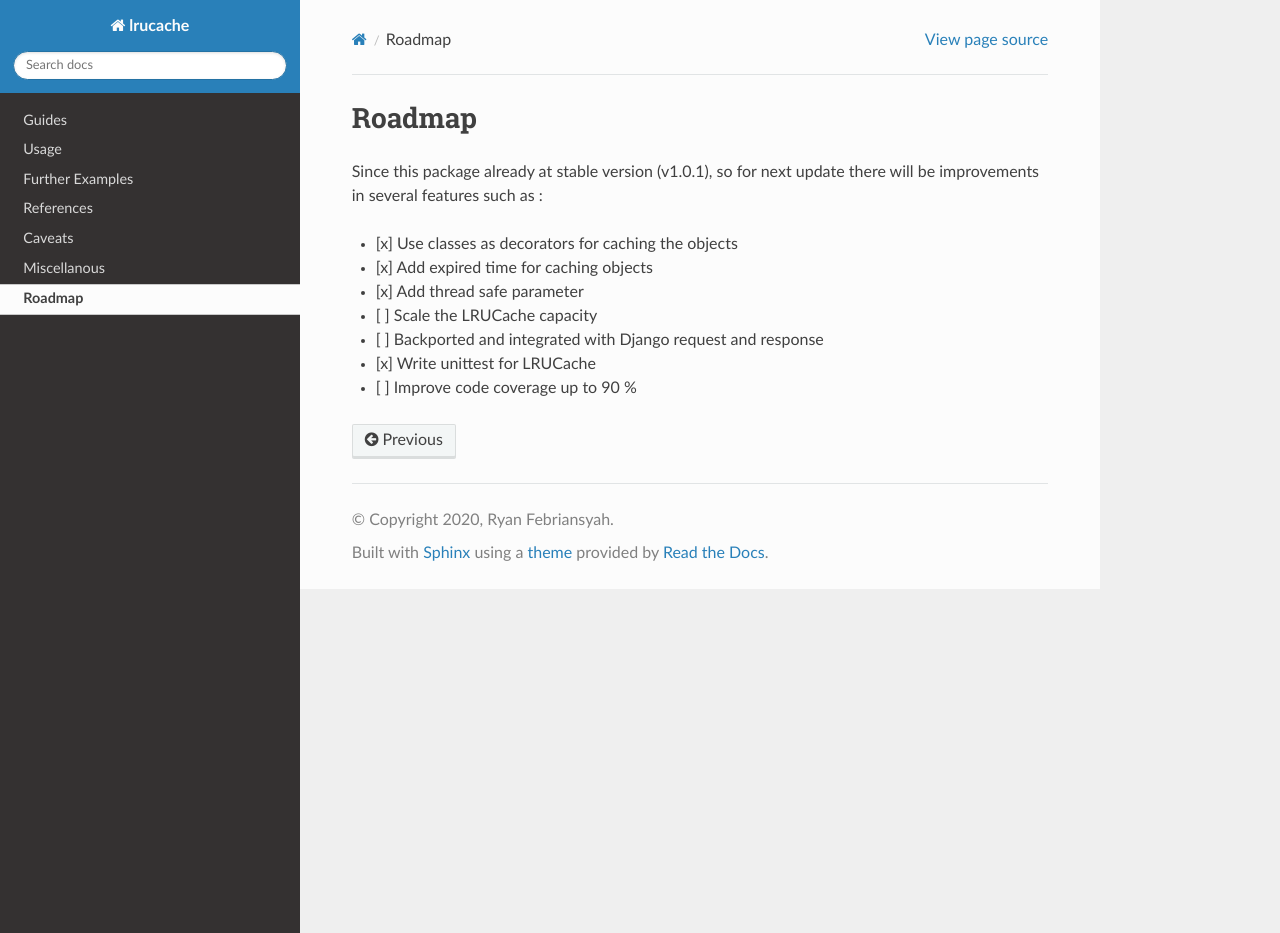
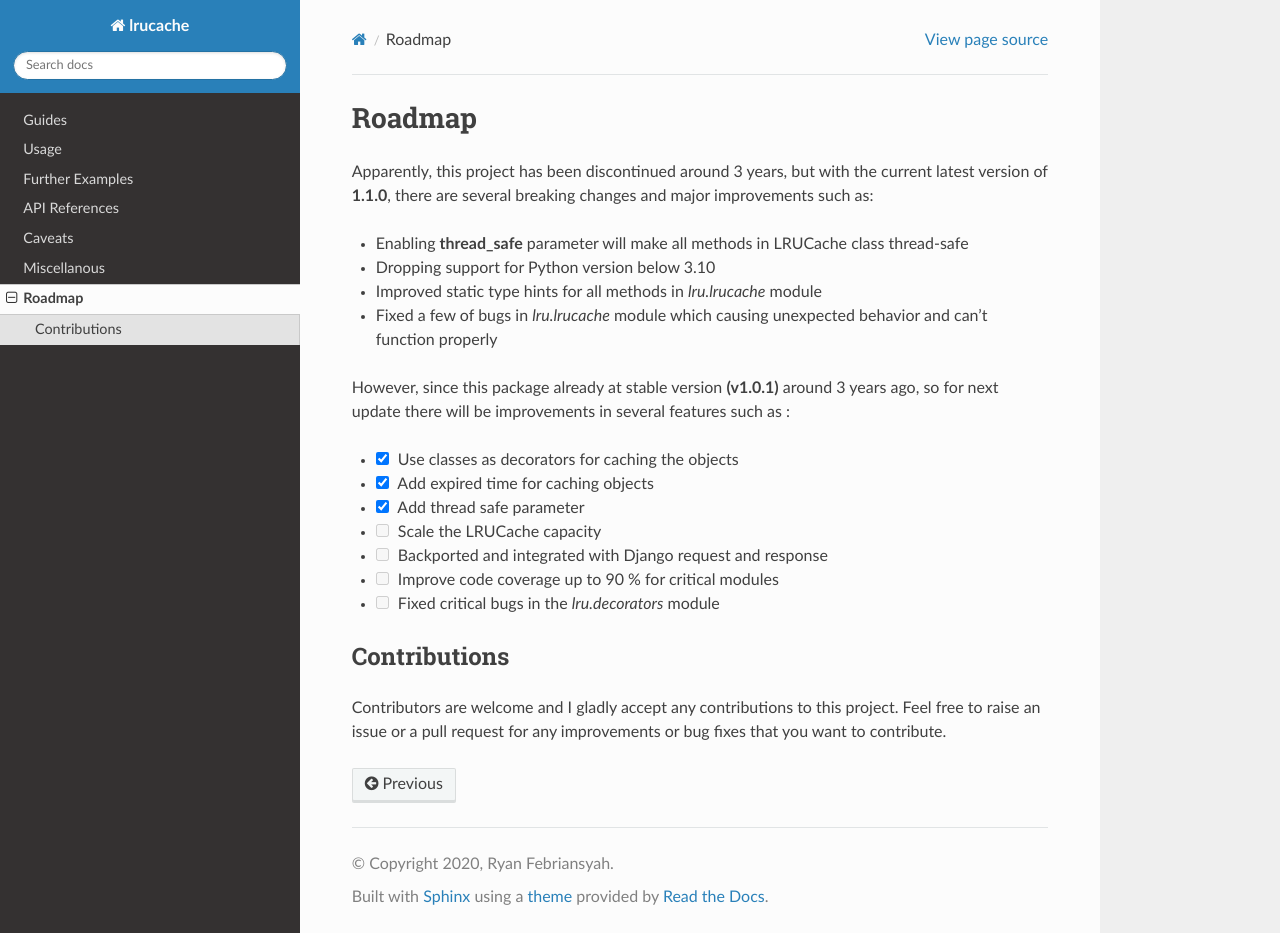
Before and after one commit to sodrooome/lru-cache, a Sphinx documentation site: the page built from docs/roadmap.rst, in a window 1280 px wide and 933 px high. Built offline with Sphinx 7.4.7 and the Read the Docs theme 3.1.0, drawn with Linux system fonts in a browser that asks for light colours.

```diff
--- a/docs/miscellanous.rst
+++ b/docs/miscellanous.rst
@@ -3,3 +3,8 @@ Miscellanous
 ============
 
 Why use object cache level instead of filtering method or get method based on API? Ideally, cache is fast. and just fast as storage, reading or accessing the data from a cache takes less time than reading the data from something else. in example if you use filtering methods, you are doing accessing and getting the object from your database. Otherwise, caching the object improves performance by keeping recent or most used data in memory locations rather we're going to use computationally object from database.
+
+Purpose
+-------
+
+The purpose of using this package itself is at least to be able to dynamically tracking. inserting, and removing least frequently used in-data memory or in an element. Another purposes, with the use of python decorator or the method looks like, it's also possible to figure it out whether the data in the cache is full or not (it's called **LRU eviction**), since Min-Max heap algorithm is using **O(1)** complexity for basic insertion and searching, it's also possible to efficiently accessing the store in-data memory based on most frequently used method.
--- a/docs/roadmap.rst
+++ b/docs/roadmap.rst
@@ -2,12 +2,34 @@
 Roadmap
 =======
 
-Since this package already at stable version (v1.0.1), so for next update there will be improvements in several features such as :
+Apparently, this project has been discontinued around 3 years, but with the current latest version of **1.1.0**, there are several breaking changes
+and major improvements such as:
 
-- [x] Use classes as decorators for caching the objects
-- [x] Add expired time for caching objects
-- [x] Add thread safe parameter
-- [ ] Scale the LRUCache capacity
-- [ ] Backported and integrated with Django request and response
-- [x] Write unittest for LRUCache
-- [ ] Improve code coverage up to 90 %
+- Enabling **thread_safe** parameter will make all methods in LRUCache class thread-safe
+- Dropping support for Python version below 3.10
+- Improved static type hints for all methods in `lru.lrucache` module
+- Fixed a few of bugs in `lru.lrucache` module which causing unexpected behavior and can't function properly
+
+However, since this package already at stable version **(v1.0.1)** around 3 years ago, so for next update there will be improvements in several features such as :
+
+.. |check| raw:: html
+
+    <input checked=""  type="checkbox">
+
+.. |uncheck_| raw:: html
+
+    <input disabled="" type="checkbox">
+
+- |check| Use classes as decorators for caching the objects
+- |check| Add expired time for caching objects
+- |check| Add thread safe parameter
+- |uncheck_| Scale the LRUCache capacity
+- |uncheck_| Backported and integrated with Django request and response
+- |uncheck_| Improve code coverage up to 90 % for critical modules
+- |uncheck_| Fixed critical bugs in the `lru.decorators` module
+
+Contributions
+=============
+
+Contributors are welcome and I gladly accept any contributions to this project. Feel free to raise an issue or a pull request for any improvements or
+bug fixes that you want to contribute.
```
Also changed, not shown: docs/guides.rst (+23 -13 lines), docs/references.rst (+5 -3 lines), docs/usage.rst (+51 -40 lines).
